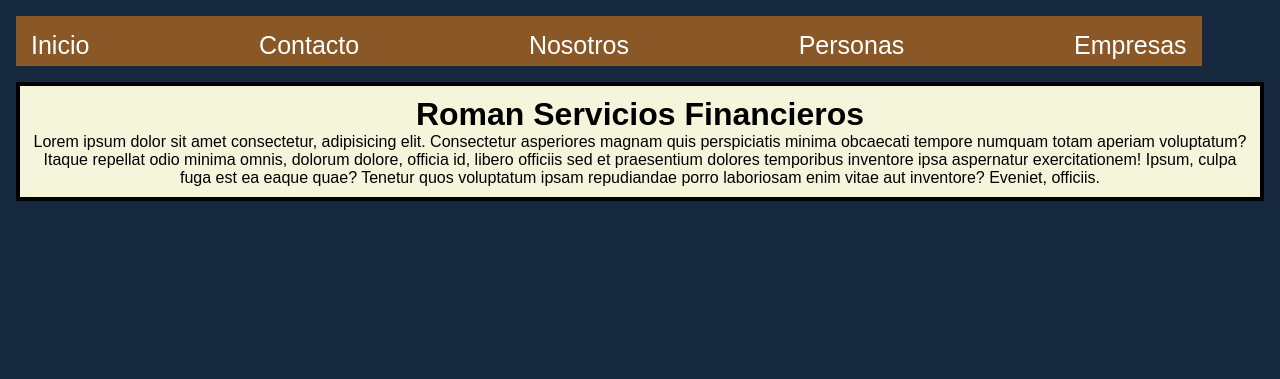
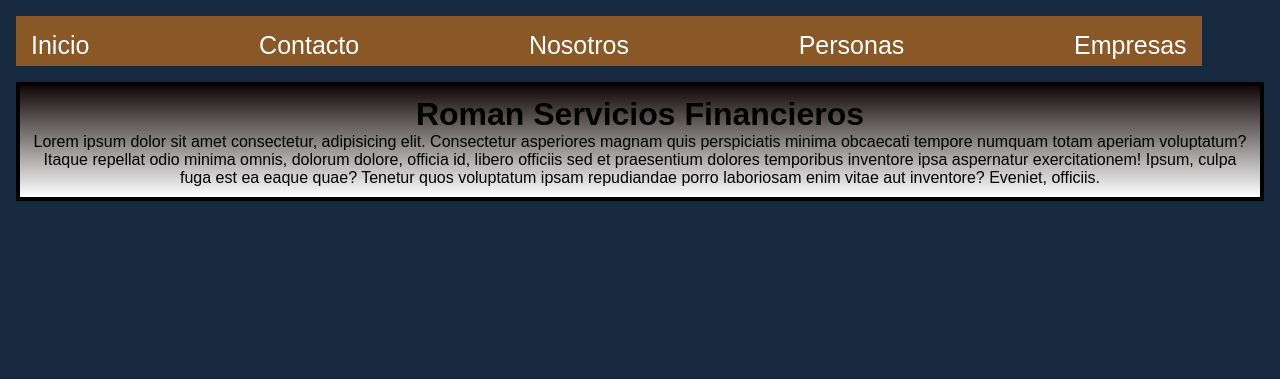
Before and after one commit to AgustinRoman01/Mi-repositorio-Roman, a plain HTML site: page index.html in a window 1280 px wide. Shown: the top 379 px of the page. Drawn offline with Linux system fonts and the light colour scheme.

Commit message:
apliqué gradient al main

```diff
--- a/css/style.css
+++ b/css/style.css
@@ -58,6 +58,7 @@ body {
   padding: 10px;
   text-align: center;
   border: solid 4px;
+  background-image: linear-gradient(rgb(18, 9, 9), white);
 }
 
 img {
```
